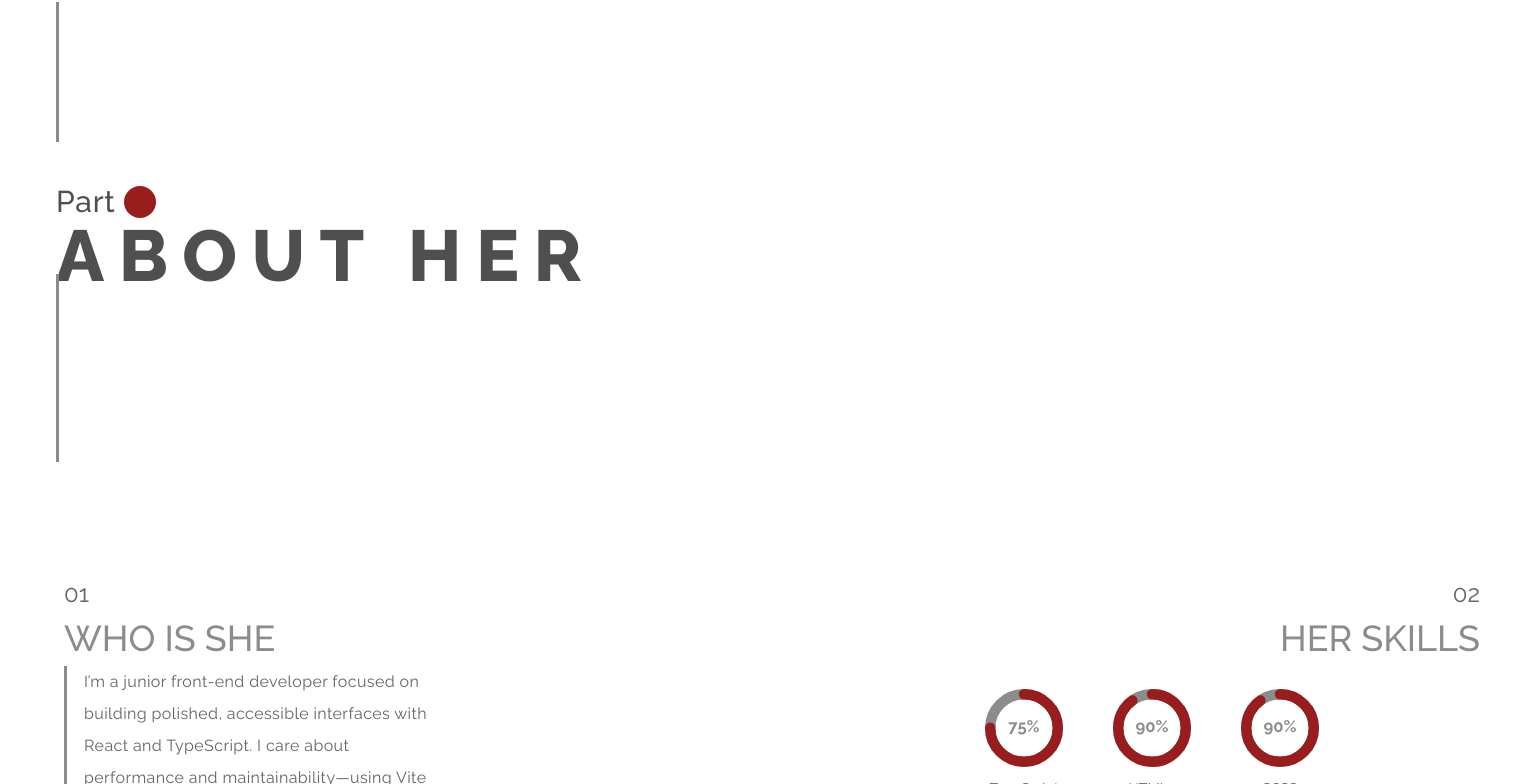
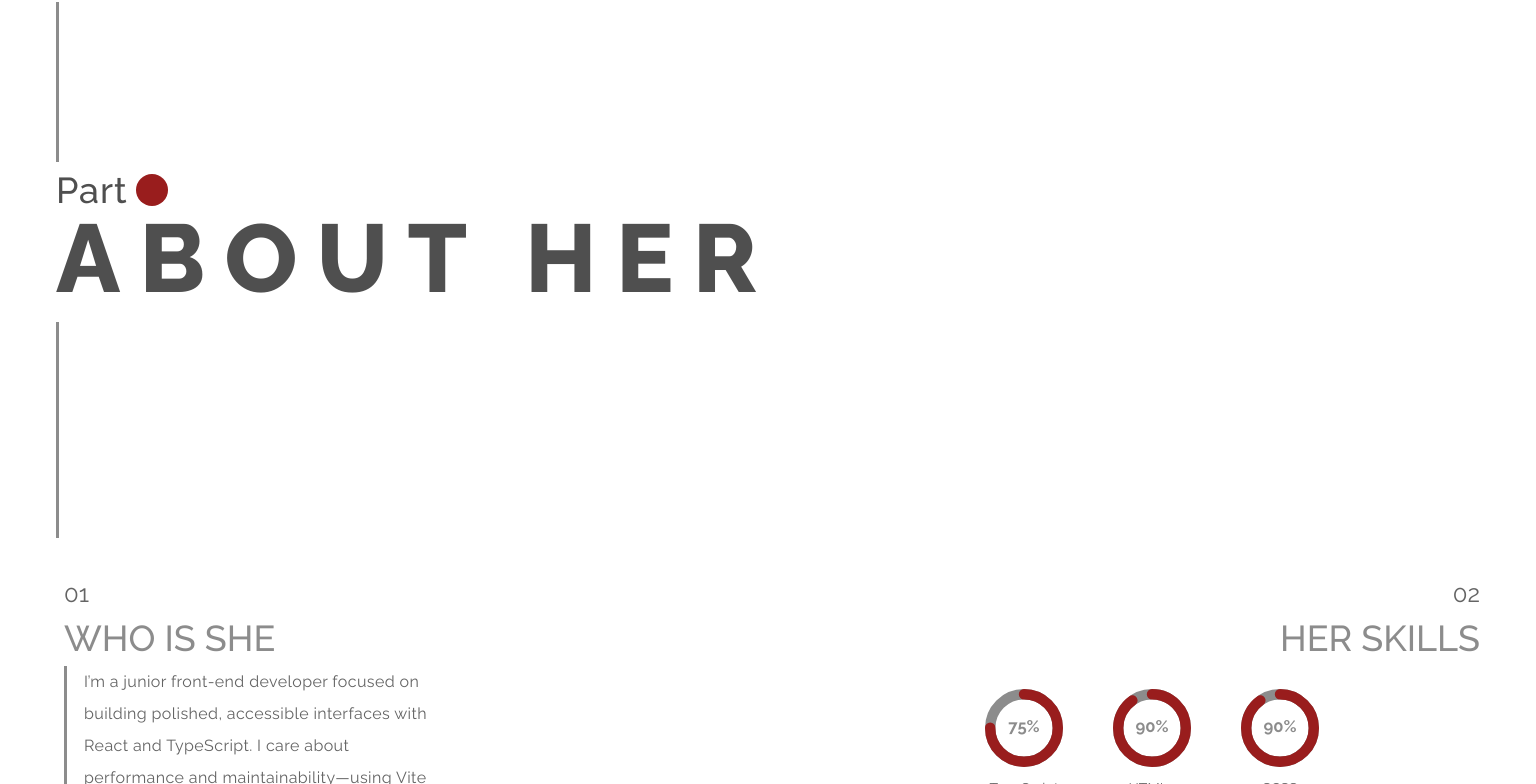
Before and after one commit to bavayra/Portfolio, a React (Vite) app: page / in a window 1536 px wide. Shown: the part 814-1598 px from the top of the page. Built offline with nearby package versions, Linux system fonts and the light colour scheme.

Commit message:
style(SectionTitle-1440): increased h2's and part's label's font sizes. Set correct height and top position of dividers

```diff
--- a/src/index.css
+++ b/src/index.css
@@ -304,6 +304,10 @@
     --hero-div-height: 212px;
     --hero-div-2-top: 420px;
     --hero-div-2-height: 372px;
+
+    --section-top-div-height: 160px;
+    --section-bot-div-top: 336px;
+    --section-bot-div-height: 216px;
   }
 }
 
--- a/src/sections/SectionTitle.tsx
+++ b/src/sections/SectionTitle.tsx
@@ -36,7 +36,7 @@ export const SectionTitle: React.FC<SectionTitleProps> = ({
       <div className="mb-4">
         <div className="flex items-center gap-2">
           <span
-            className={`text-base phone-sm:text-xl tablet-md:text-3xl min-[390px]:text-2xl tracking-wide font-medium ${partColor}`}
+            className={`text-base phone-sm:text-xl desktop-lg:text-4xl tablet-md:text-3xl min-[390px]:text-2xl tracking-wide font-medium ${partColor}`}
           >
             {partLabel}
           </span>
@@ -62,7 +62,7 @@ export const SectionTitle: React.FC<SectionTitleProps> = ({
 
         <h2
           ref={ref}
-          className={`font-extrabold text-[length:var(--section-title-size)] desktop-sm:text-7xl tablet-md:text-6xl tablet-sm:text-5xl tracking-[0.2em] ${titleColor} `}
+          className={`font-extrabold text-[length:var(--section-title-size)] desktop-sm:text-7xl desktop-lg:text-8xl tablet-md:text-6xl tablet-sm:text-5xl tracking-[0.2em] ${titleColor} `}
         >
           {title}
         </h2>
```
